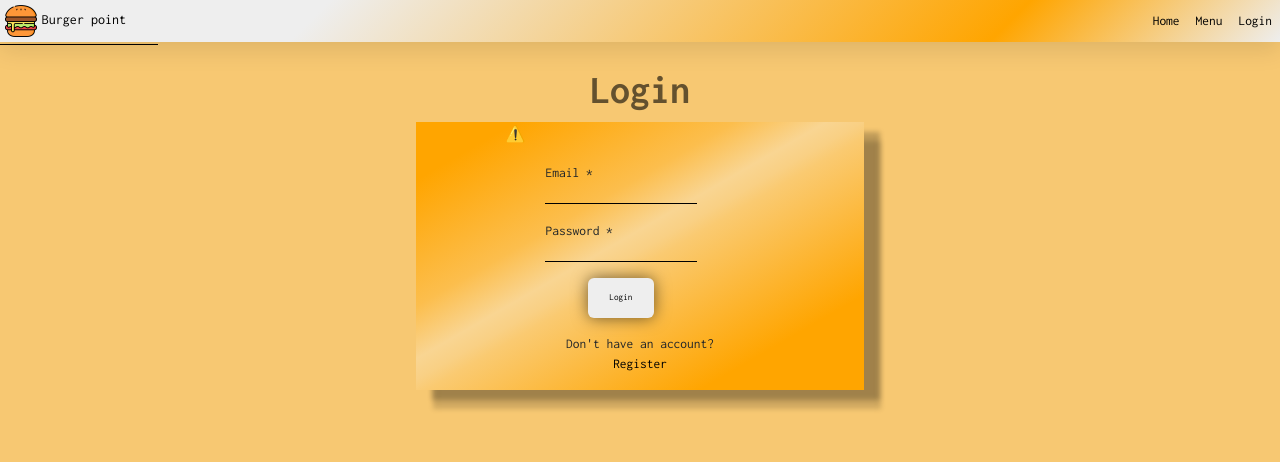
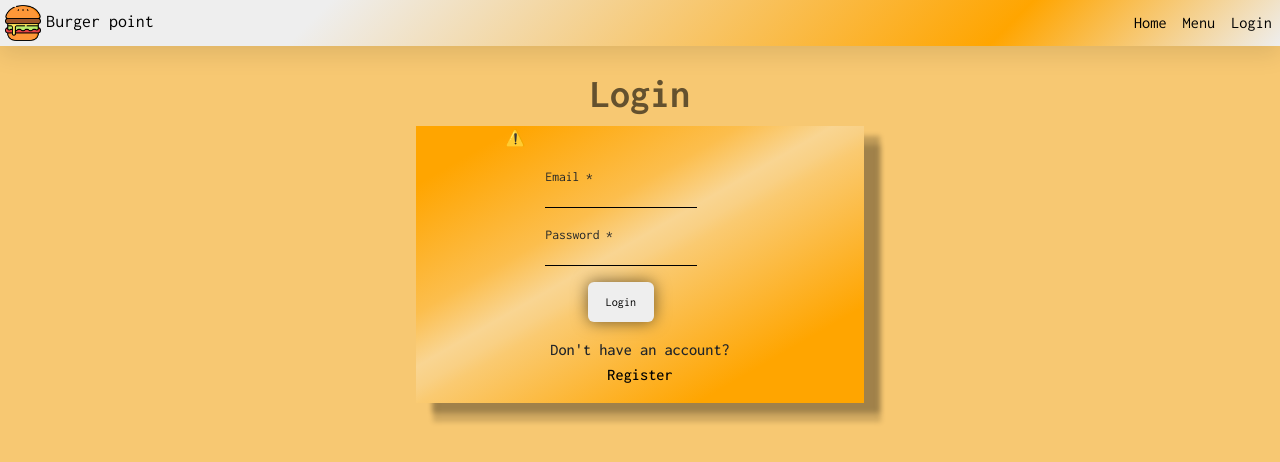
Before and after one commit to Evil2004/Burger-Point, a Django app: page /login/ in a window 1280 px wide. Shown: the top 462 px of the page. Run offline with Django 4.2, Linux system fonts and the light colour scheme; some web fonts are replaced.

Commit message:
fix : login page

```diff
--- a/static/css/layout.css
+++ b/static/css/layout.css
@@ -26,7 +26,7 @@ h3 {
 
 .navbar-nav > a {
   color: black;
-  font-size: calc(0.6rem + 0.3vw);
+  font-size: calc(0.7rem + 0.4vw);
   text-decoration: none;
   color: #000;
   position: relative;
--- a/static/css/login.css
+++ b/static/css/login.css
@@ -72,13 +72,13 @@ label {
   color: black;
 }
 
-a {
+.f-r > a {
   text-decoration: none;
   color: #000;
   position: relative;
 }
 
-a:before {
+.f-r > a:before {
   content: "";
   background: #000;
   display: block;
@@ -90,11 +90,11 @@ a:before {
   transition: all 0.3s ease-in-out;
 }
 
-a:hover {
+.f-r > a:hover {
   background-position: 0;
 }
 
-a:hover::before {
+.f-r > a:hover::before {
   width: 100%;
 }
 input:-internal-autofill-selected,
@@ -122,14 +122,15 @@ select:-webkit-autofill:active {
   flex-direction: column;
   justify-content: space-around;
   align-items: center;
-  font-size: calc(0.6rem + 0.3vw);
+  font-size: calc(0.7rem + 0.4vw);
+  font-weight: 500;
 }
 
 .btn {
   width: calc(50% - 0.6rem);
   height: 5vh;
   margin: 0 auto;
-  font-size: calc(0.5rem + 0.1vw);
+  font-size: calc(0.6rem + 0.2vw);
   border: none;
   box-shadow: 0 0 1rem rgba(0, 0, 0, 0.557);
   padding: 0;
@@ -145,9 +146,7 @@ select:-webkit-autofill:active {
   border-color: black;
 }
 @media screen and (max-width: 600px) {
-
   .login-wrapper {
     width: 90%;
   }
-
 }
--- a/templates/layout.html
+++ b/templates/layout.html
@@ -26,7 +26,7 @@
       <nav
         class="navbar p-0 mb-1 navbar-expand-lg justify-content-between navbar-light sticky-top"
       >
-        <a href="#" class="navbar-brand" style="font-size: calc(0.8rem + 0.1vw)"
+        <a href="#" class="navbar-brand" style="font-size: calc(0.8rem + 0.4vw)"
           ><img
             class="navbar--img"
             src="../static/images/hamburger.png"
--- a/templates/login.html
+++ b/templates/login.html
@@ -60,7 +60,7 @@
           <div class="f-f">
             <p class="f-r">
               Don't have an account? <br />
-              <a href="/register/">Register</a>
+              <a href="/register/" class="register--link">Register</a>
             </p>
           </div>
         </div>
```
